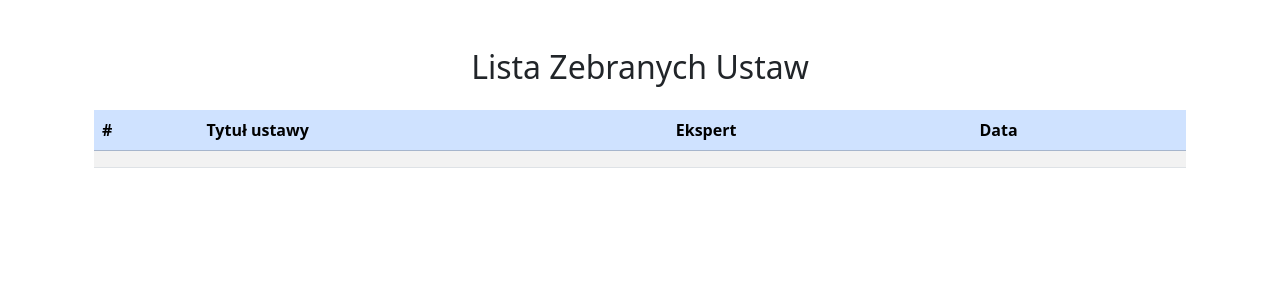
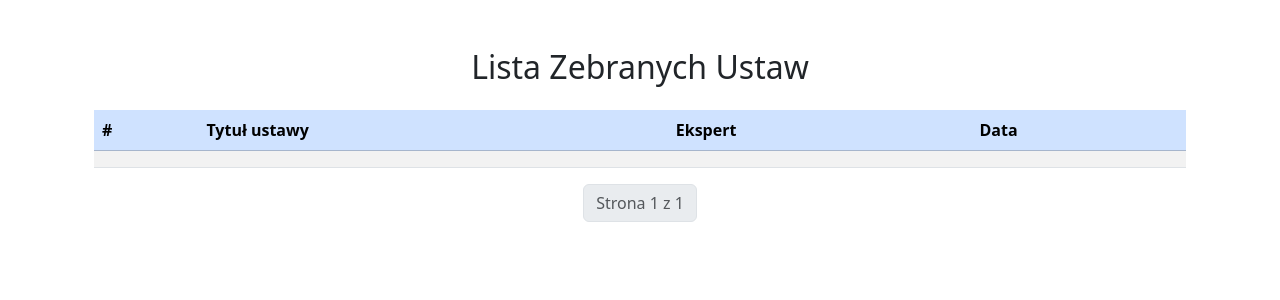
Before and after one commit to QualityDU/QualityDU, a Flask app: template backend/templates/act/acts-table.html in a window 1280 px wide. Shown: the part 56-356 px from the top of the page. Run offline with Flask 3, Linux system fonts and the light colour scheme; tables that the repository leaves empty hold one stand-in row (values such as "Sample post"); the template is opened without the code that fills it: values that come from a table or form of the project are taken from there, most other values are stand-ins (such as "Sample title", 1, 10 or a date in 2020); lists and menus that the app fills with data are empty.

Commit message:
Update acts-table.html

```diff
--- a/backend/templates/act/acts-table.html
+++ b/backend/templates/act/acts-table.html
@@ -12,7 +12,6 @@
             <table class="table table-striped table-hover">
                 <thead class="table-primary">
                     <tr>
-                        <!-- TODO sprawdzic czy pola zgadzaja sie z modelem actu, wyswietlamy tylko najwazniejse info-->
                         <th>#</th>
                         <th>Tytuł ustawy</th>
                         <th>Ekspert</th>
@@ -21,11 +20,10 @@
                 </thead>
                 <tbody>
                     {% for act in acts %}
-                    <!-- TODO sprawdzic czy pola zgadzaja sie z modelem actu, wyswietlamy tylko najwazniejse info-->
                     <tr>
                         <td>{{ act.id }}</td>
                         <td>
-                            <a href="/act"
+                            <a href="{{ act.link }}"
                                target="_blank"
                                class="text-decoration-none text-primary">
                                 {{ act.title }}
@@ -38,5 +36,28 @@
                 </tbody>
             </table>
         </div>
+
+        <!-- Paginacja -->
+        <nav>
+            <ul class="pagination justify-content-center">
+                {% if pagination.has_prev %}
+                <li class="page-item">
+                    <a class="page-link" href="?page={{ pagination.prev_page }}&per_page={{ pagination.per_page }}" aria-label="Poprzednia">
+                        <span aria-hidden="true">&laquo;</span>
+                    </a>
+                </li>
+                {% endif %}
+                <li class="page-item disabled">
+                    <span class="page-link">Strona {{ pagination.current_page }} z {{ pagination.total_pages }}</span>
+                </li>
+                {% if pagination.has_next %}
+                <li class="page-item">
+                    <a class="page-link" href="?page={{ pagination.next_page }}&per_page={{ pagination.per_page }}" aria-label="Następna">
+                        <span aria-hidden="true">&raquo;</span>
+                    </a>
+                </li>
+                {% endif %}
+            </ul>
+        </nav>
     </div>
 {% endblock %}
```
